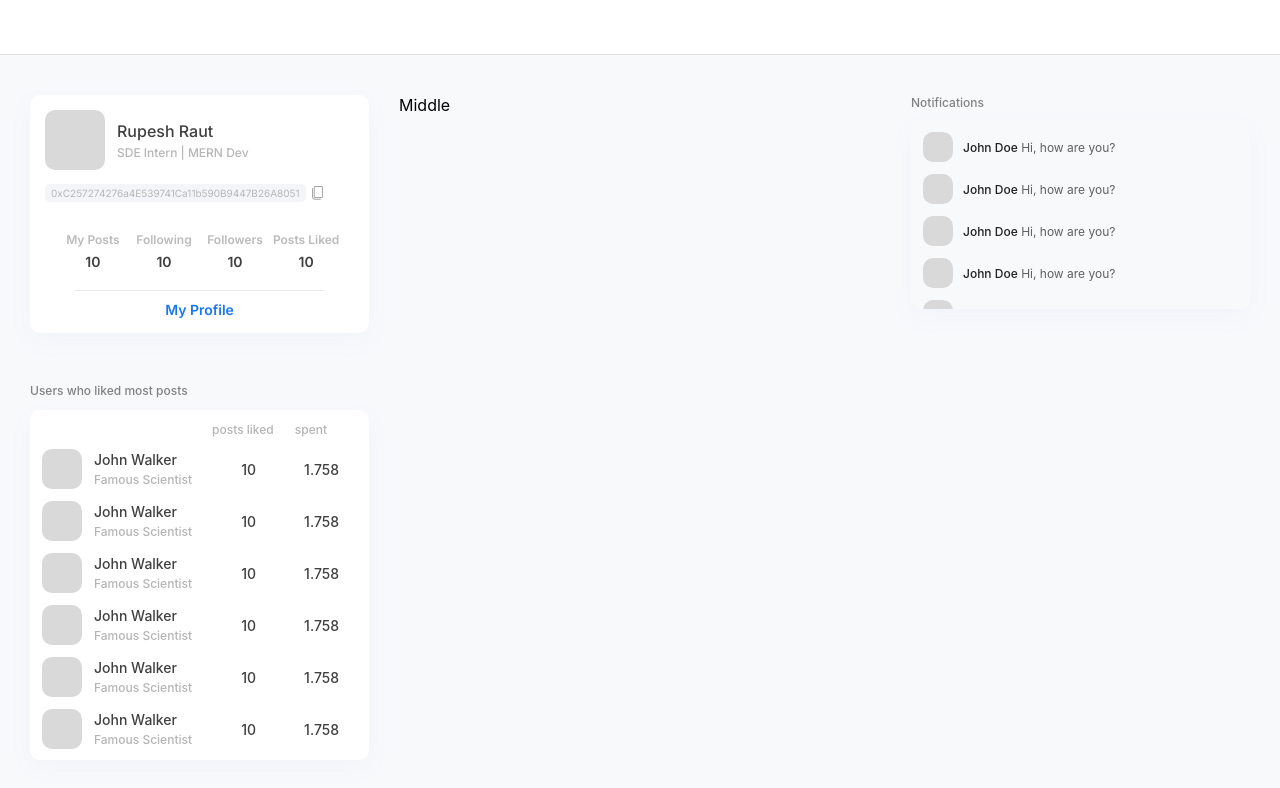
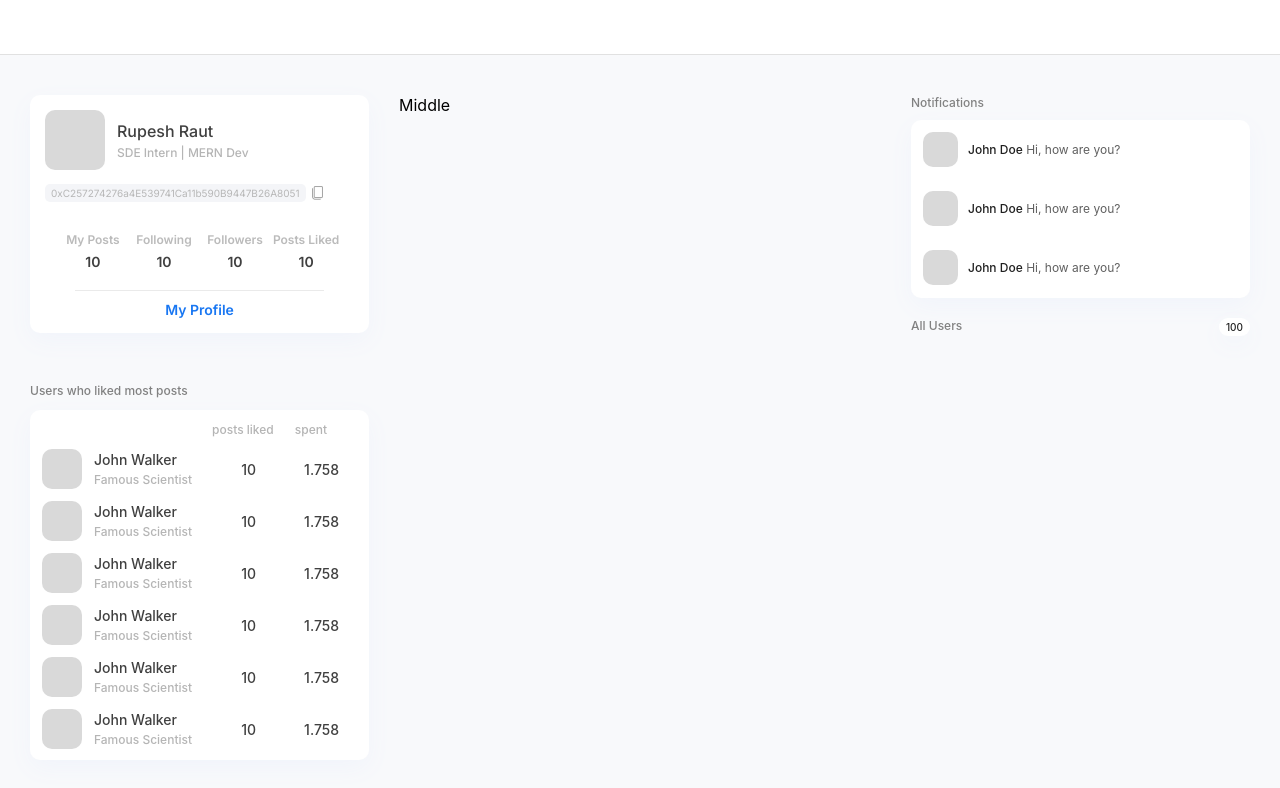
Before and after one commit to code-squads/de-tweet, a React (Create React App) app: page /home in a window 1280 px wide. Shown: the top 788 px of the page. Built offline with nearby package versions, Linux system fonts and the light colour scheme.

Commit message:
fixed notifications div stylings

```diff
--- a/src/components/home/right.jsx
+++ b/src/components/home/right.jsx
@@ -1,9 +1,10 @@
 import React from "react";
 
-import { NotificationContainer, NotificationLabel, Notification, NotifUserImage, NotifContent, NotifUserName, NotifMessage } from './right.styled';
+import { NotificationContainer, NotificationLabel, Notification, NotifUserImage, NotifContent, NotifUserName, NotifMessage, UserListLabel, TotalUserCount, TotalUsersInfoContainer } from './right.styled';
 
 const Notifications = [
     {
+        id: 1,
         user: {
             avator: null,
             name: "John Doe"
@@ -11,6 +12,7 @@ const Notifications = [
         message: "Hi, how are you?"
     },
     {
+        id: 2,
         user: {
             avator: null,
             name: "John Doe"
@@ -18,6 +20,7 @@ const Notifications = [
         message: "Hi, how are you?"
     },
     {
+        id: 3,
         user: {
             avator: null,
             name: "John Doe"
@@ -25,6 +28,7 @@ const Notifications = [
         message: "Hi, how are you?"
     },
     {
+        id: 4,
         user: {
             avator: null,
             name: "John Doe"
@@ -32,6 +36,7 @@ const Notifications = [
         message: "Hi, how are you?"
     },
     {
+        id: 5,
         user: {
             avator: null,
             name: "John Doe"
@@ -47,7 +52,7 @@ const Right = () => {
             <NotificationContainer>
                 {Notifications.map((notification) => {
                     return (
-                        <Notification>
+                        <Notification key={notification.id}>
                             <NotifUserImage></NotifUserImage>
                             <NotifContent>
                                 <NotifUserName>{notification.user.name} </NotifUserName>
@@ -57,6 +62,13 @@ const Right = () => {
                     )
                 })}
             </NotificationContainer>
+
+            <TotalUsersInfoContainer>
+            <UserListLabel>All Users</UserListLabel>
+            <TotalUserCount>100</TotalUserCount>
+            </TotalUsersInfoContainer>
+
+
         </>
     )
 }
--- a/src/components/home/right.styled.js
+++ b/src/components/home/right.styled.js
@@ -9,11 +9,14 @@ export const NotificationLabel = styled.div`
 
 export const NotificationContainer = styled.div`
   border-radius: 10px;
-  min-height: 165px;
-  max-height: 165px;
+  height: 154px;
   box-shadow: 0px 8px 24px #F1F4FB;
+  background: #FFFFFF;
   padding: 12px 25px 12px 12px;
   overflow: auto;
+  display: flex;
+  flex-direction: column;
+  row-gap: 24px;
 `
 
 export const Notification = styled.div`
@@ -21,15 +24,17 @@ export const Notification = styled.div`
   flex-direction: row;
   justify-content: flex-start;
   align-items: center;
-  margin-bottom: 12px;
   &:last-child {
     margin-bottom: 0;
+  }
+  &:first-child {
+    margin-top: 0;
   }
 `
 
 export const NotifUserImage = styled.div`
-  width: 30px;
-  height: 30px;
+  width: 35px;
+  height: 35px;
   background: #D9D9D9;
   border-radius: 10px;
   margin-right: 10px;
@@ -50,3 +55,33 @@ export const NotifUserName = styled.div`
 export const NotifMessage = styled.div`
   color: #606060;
 `
+
+export const TotalUsersInfoContainer = styled.div`
+  margin-top: 20px;
+  display: flex;
+  flex-direction: row;
+  justify-content: space-between;
+`
+
+export const UserListLabel = styled.div`
+  font-weight: 500;
+  font-size: 12px;
+  color: #808080;
+  margin-bottom: 10px;
+`
+
+export const TotalUserCount = styled.div`
+  width: 31px;
+  height: 18px;
+  background: #FFFFFF;
+  box-shadow: 0px 8px 24px #F1F4FB;
+  border-radius: 10px;
+  display: flex;
+  flex-direction: row;
+  align-items: center;
+  justify-content: center;
+  font-weight: 500;
+  font-size: 10px;
+  line-height: 12px;
+  color: #202020;
+`
```
